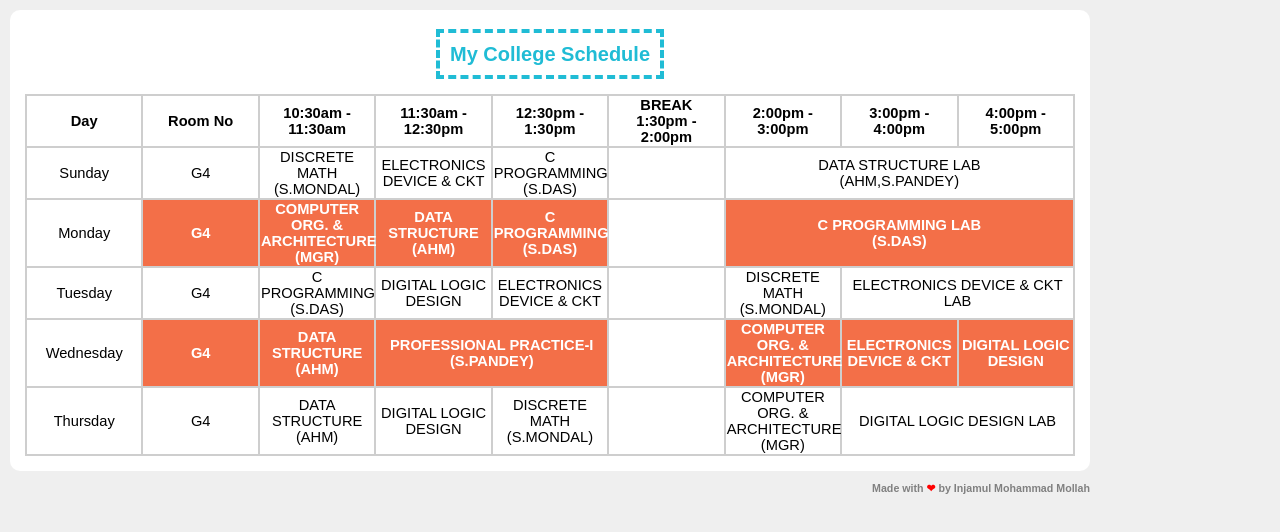
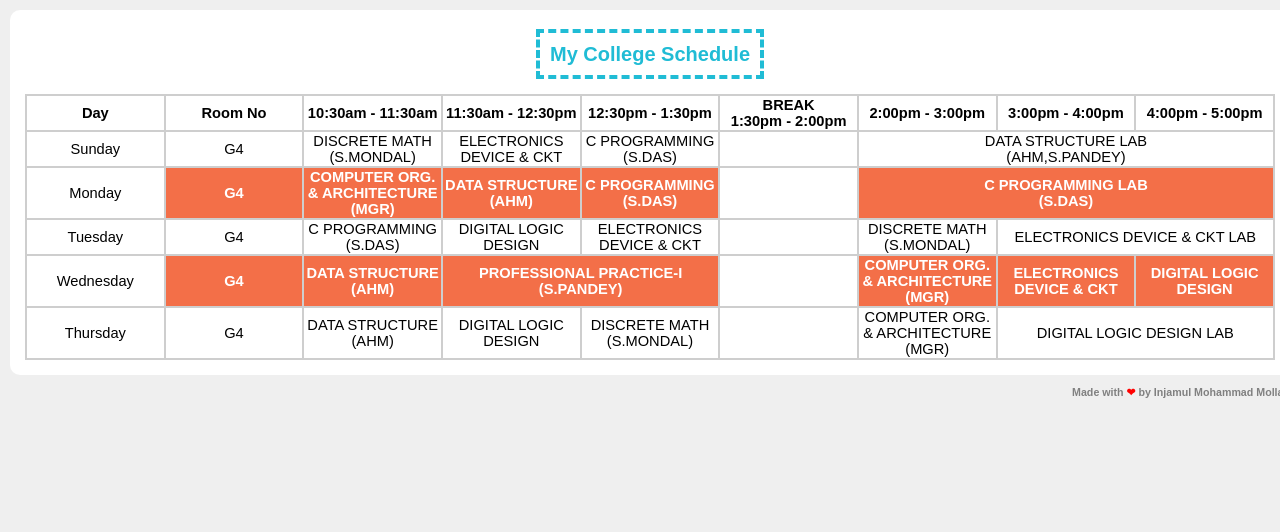
Before and after one commit to mrinjamul/college-schedule, a React (Create React App) app: page / in a window 1280 px wide. Shown: the top 532 px of the page. Built offline with nearby package versions, Linux system fonts and the light colour scheme.

Commit message:
Add Loading Page

```diff
--- a/src/App.css
+++ b/src/App.css
@@ -3,13 +3,25 @@ html {
     padding: auto;
 }
 body {
-    width: 1080px;
+    text-align: center;
+    align-items: center;
+    align-self: center;
+    align-content: center;
+    justify-content: center;
+    position: absolute;
+    width: 1280px;
     font-family: 'Josefin Sans', sans-serif;
     font-size: 13pt;
     background-color: #efefef;
     padding: 10px;
     margin: 0;
 }
+.App {
+  text-align: center;
+  align-content: center;
+  justify-content: center;
+}
+
 h1 {
     font-size: 15pt;
     color: #20bcd5;
--- a/src/App.js
+++ b/src/App.js
@@ -1,16 +1,38 @@
-import React from 'react';
+import React, {Component} from 'react';
+import Loading from "./components/Loading"
 import Schedule from './components/Schedule';
 
 import './App.css';
 
 
-function App() {
+class App extends Component {
+   constructor() {
+     super()
+     this.state = {
+       isLoading: true
+     }
+   }
+   componentDidMount() {
+       setTimeout(() => {
+           this.setState({
+               isLoading: false
+           })
+       }, 1500)
+   }
+
+  render() {
       return (
       <div className="App">
+        {this.state.isLoading ?
+        <Loading /> :
+        <div>
           <Schedule />
           <h3 className="copyright">Made with <font color="red"><b>❤ </b></font> by Injamul Mohammad Mollah</h3>
         </div>
+        }
+       </div>
     );
+  }
 }
 
 export default App;
--- /dev/null
+++ b/src/components/Loading.js
@@ -0,0 +1,9 @@
+import React from "react"
+function Loading() {
+  return (
+    <div>
+    <h1>Loading...</h1>
+    </div>
+  )
+}
+export default Loading
```
Lines whose indentation alone changed are shown as unchanged.
